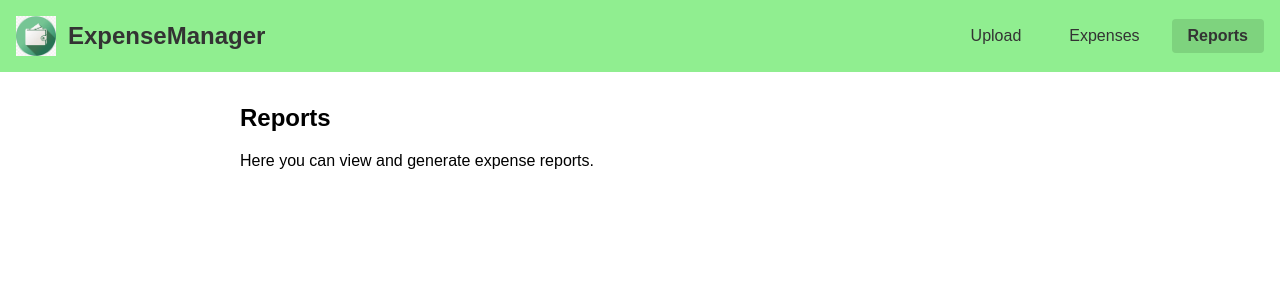
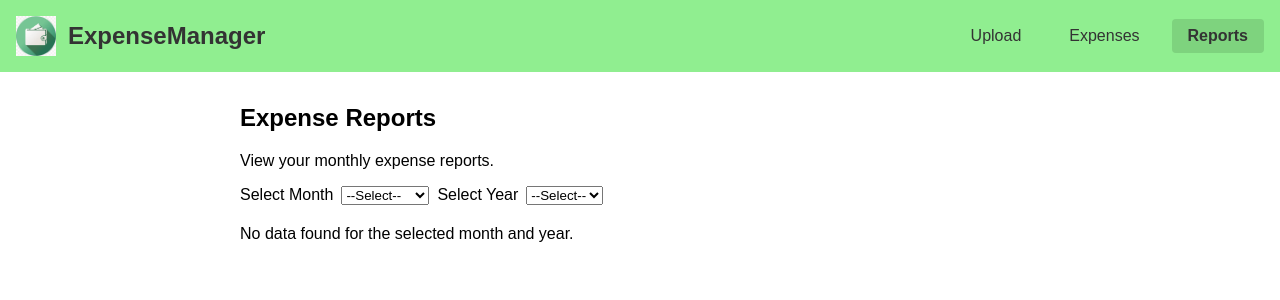
Before and after one commit to shahzaibvohra1/CloudMachineLearning, a React (Create React App) app in the folder frontend/expense-manager/: page /reports in a window 1280 px wide. Shown: the top 300 px of the page. Built offline with nearby package versions, Linux system fonts and the light colour scheme.

Commit message:
reports page

```diff
--- a/frontend/expense-manager/package.json
+++ b/frontend/expense-manager/package.json
@@ -7,7 +7,9 @@
     "@testing-library/jest-dom": "^6.6.3",
     "@testing-library/react": "^16.2.0",
     "@testing-library/user-event": "^13.5.0",
+    "chart.js": "^4.4.8",
     "react": "^19.0.0",
+    "react-chartjs-2": "^5.3.0",
     "react-dom": "^19.0.0",
     "react-router-dom": "^7.4.0",
     "react-scripts": "5.0.1",
--- a/frontend/expense-manager/src/components/Reports.js
+++ b/frontend/expense-manager/src/components/Reports.js
@@ -1,10 +1,132 @@
-import React from "react";
+import React, { useState, useEffect } from "react";
+import { Bar } from "react-chartjs-2";
+import {
+  Chart as ChartJS,
+  CategoryScale,
+  LinearScale,
+  BarElement,
+  Title,
+  Tooltip,
+  Legend,
+} from "chart.js";
+
+// Register the required components for Chart.js
+ChartJS.register(CategoryScale, LinearScale, BarElement, Title, Tooltip, Legend);
+
+const API_BASE_URL = "http://127.0.0.1:8000";
 
 function Reports() {
+  const [month, setMonth] = useState("");
+  const [year, setYear] = useState("");
+  const [chartData, setChartData] = useState([]);
+
+  useEffect(() => {
+    const fetchData = async () => {
+      if (!month || !year) {
+        setChartData([]);
+        return;
+      }
+
+      try {
+        const response = await fetch(
+          `${API_BASE_URL}/fetch/get-total-of-category?month=${month}&year=${year}`
+        );
+
+        const contentType = response.headers.get("content-type");
+        if (contentType && contentType.includes("application/json")) {
+          const data = await response.json();
+          if (response.ok && data.data) {
+            setChartData(data.data);
+          } else {
+            console.error("API error:", data);
+            setChartData([]);
+          }
+        } else {
+          const text = await response.text();
+          console.error("Expected JSON but received:", text);
+          throw new Error("Non-JSON response received from API.");
+        }
+      } catch (error) {
+        console.error("Error fetching data:", error);
+        setChartData([]);
+      }
+    };
+
+    fetchData();
+  }, [month, year]);
+
+  // Prepare chart data using the keys from your backend ("Category" and "TotalAmount")
+  const dataForChart = {
+    labels: chartData.map((item) => item.Category),
+    datasets: [
+      {
+        label: "Total Amount",
+        data: chartData.map((item) => item.TotalAmount),
+        backgroundColor: "rgba(75, 192, 192, 0.6)",
+      },
+    ],
+  };
+
   return (
-    <div className="page-placeholder">
-      <h2>Reports</h2>
-      <p>Here you can view and generate expense reports.</p>
+    <div className="reports-container">
+      <h2>Expense Reports</h2>
+      <p>View your monthly expense reports.</p>
+
+      <div className="select-month-year">
+        <label style={{ marginRight: "8px" }}>Select Month</label>
+        <select value={month} onChange={(e) => setMonth(e.target.value)}>
+          <option value="">--Select--</option>
+          <option value="1">January</option>
+          <option value="2">February</option>
+          <option value="3">March</option>
+          <option value="4">April</option>
+          <option value="5">May</option>
+          <option value="6">June</option>
+          <option value="7">July</option>
+          <option value="8">August</option>
+          <option value="9">September</option>
+          <option value="10">October</option>
+          <option value="11">November</option>
+          <option value="12">December</option>
+        </select>
+
+        <label style={{ margin: "0 8px" }}>Select Year</label>
+        <select value={year} onChange={(e) => setYear(e.target.value)}>
+          <option value="">--Select--</option>
+          <option value="2022">2022</option>
+          <option value="2023">2023</option>
+          <option value="2024">2024</option>
+          <option value="2025">2025</option>
+        </select>
+      </div>
+
+      <div style={{ width: "600px", marginTop: "20px" }}>
+        {chartData.length > 0 ? (
+          <Bar
+            data={dataForChart}
+            options={{
+              responsive: true,
+              scales: {
+                y: {
+                  beginAtZero: true,
+                  title: {
+                    display: true,
+                    text: "Total Amount",
+                  },
+                },
+                x: {
+                  title: {
+                    display: true,
+                    text: "Category",
+                  },
+                },
+              },
+            }}
+          />
+        ) : (
+          <p>No data found for the selected month and year.</p>
+        )}
+      </div>
     </div>
   );
 }
```
Also changed, not shown: 1 other file (tests, documents, lock files or other folders).
